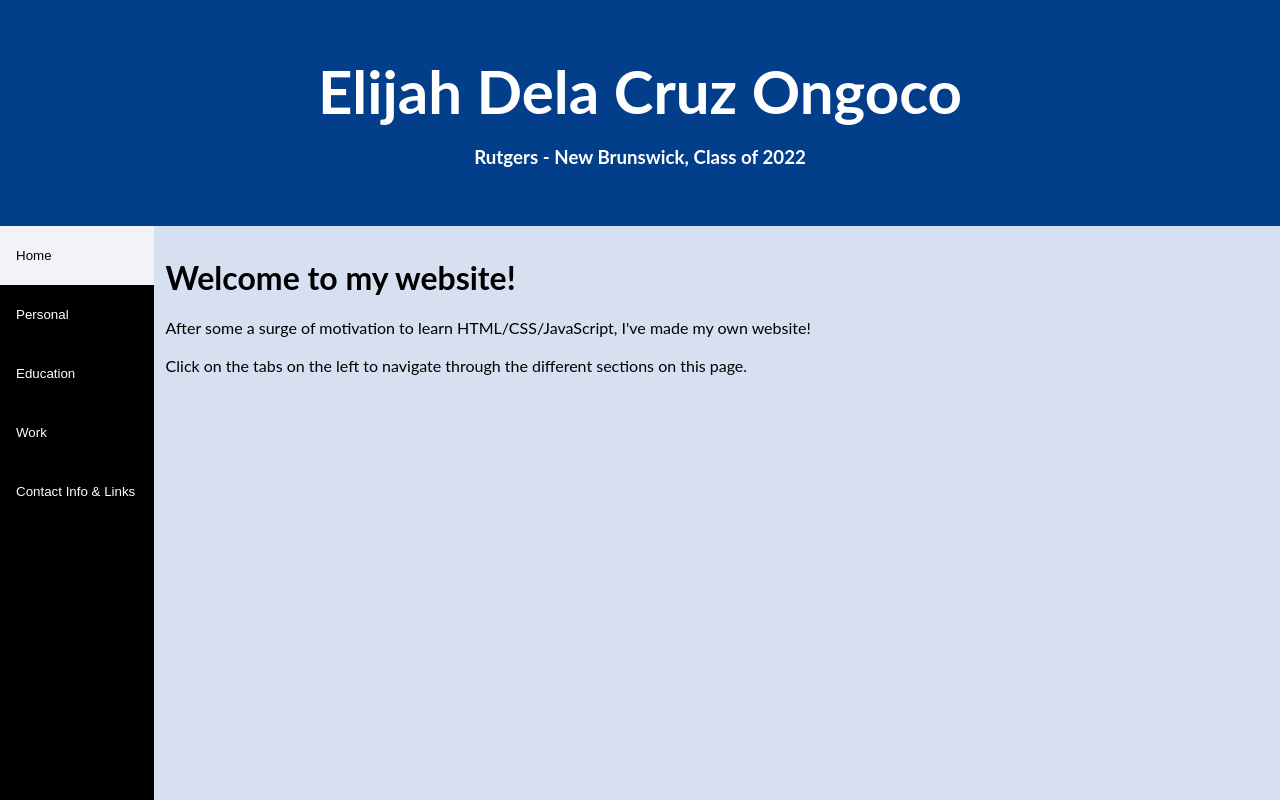
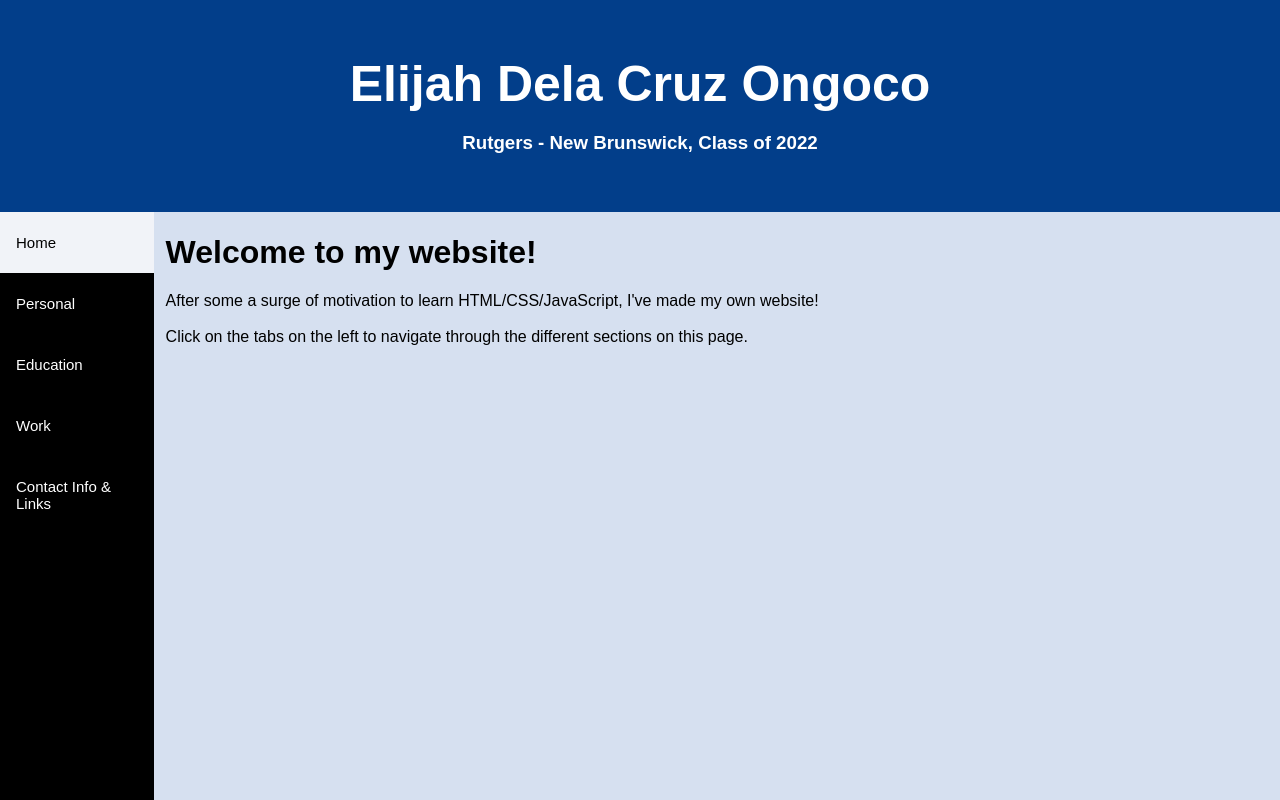
Before and after one commit to freedomzx/freedomzx.github.io, a plain HTML site: page index.html in a window 1280 px wide. Shown: the top 800 px of the page. Drawn offline with Linux system fonts and the light colour scheme.

Commit message:
more tweaking, still cant figure out why h1 on tabs starts 2 px later than rest of text...

```diff
--- a/styles.css
+++ b/styles.css
@@ -1,5 +1,5 @@
 body{
-  font-family: "Lato", sans-serif;
+  font-family: sans-serif;
   overflow-y: hidden; /* Hide vertical scrollbar */
   overflow-x: hidden; /* Hide horizontal scrollbar */
   margin: 0;
@@ -16,8 +16,9 @@
   background: #023e8a;
   color: white;
 }
+
 .header h1{
-  font-size: 60px;
+  font-size: 50px;
   margin: 15px;
 }
 
@@ -42,6 +43,7 @@
     cursor: pointer;
     transition: 0.3s;
     overflow:hidden;
+    font-size:15px;
 }
 
 .tab button:hover{
@@ -54,7 +56,7 @@
 
 .tabcontent{
     float: left;
-    padding: 10px 12px;
+    padding: 0px 12px;
     width:88%;
     border-left: none;
     height: 1300px;
```
